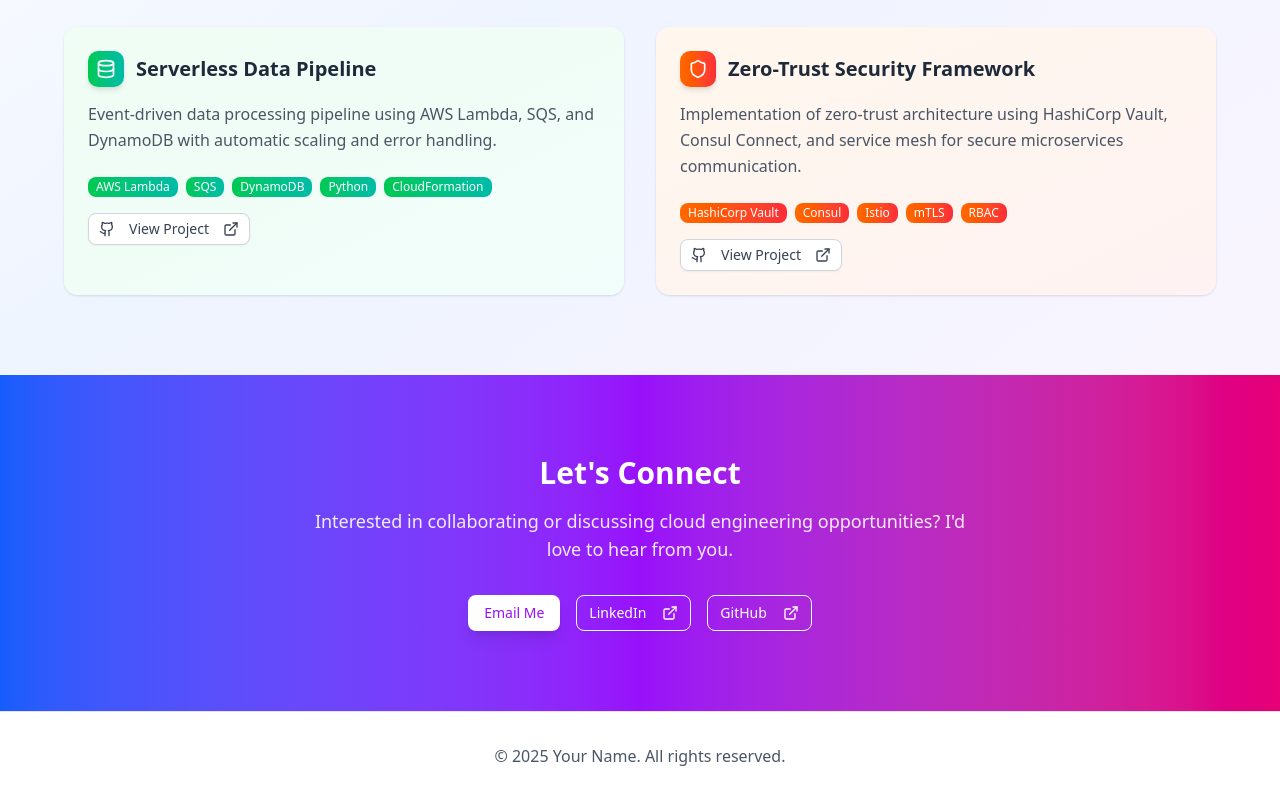
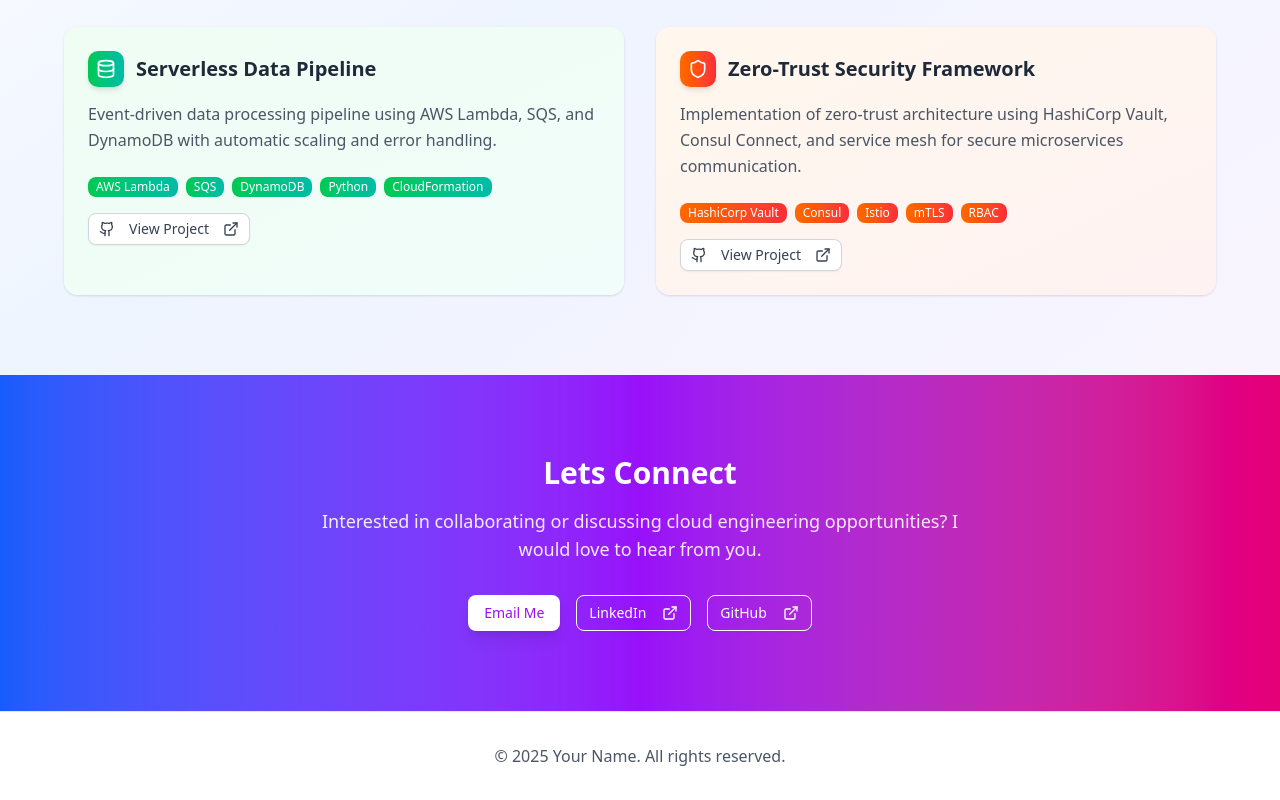
Before and after one commit to jihad0822/portfolio, a Next.js app in the folder portfolio/: page / in a window 1280 px wide. Shown: the part 1149-1949 px from the top of the page. Built offline with nearby package versions, Linux system fonts and the light colour scheme.

Commit message:
fixed code

```diff
--- a/portfolio/src/app/page.tsx
+++ b/portfolio/src/app/page.tsx
@@ -179,9 +179,9 @@ export default function Portfolio() {
       {/* Contact Section */}
       <section id="contact" className="py-20 bg-gradient-to-r from-blue-600 via-purple-600 to-pink-600 text-white">
         <div className="container mx-auto px-4 text-center">
-          <h2 className="text-3xl font-bold mb-4">Let's Connect</h2>
+          <h2 className="text-3xl font-bold mb-4">Lets Connect</h2>
           <p className="text-lg mb-8 max-w-2xl mx-auto opacity-90">
-            Interested in collaborating or discussing cloud engineering opportunities? I'd love to hear from you.
+            Interested in collaborating or discussing cloud engineering opportunities? I would love to hear from you.
           </p>
 
           <div className="flex justify-center gap-4">
```
